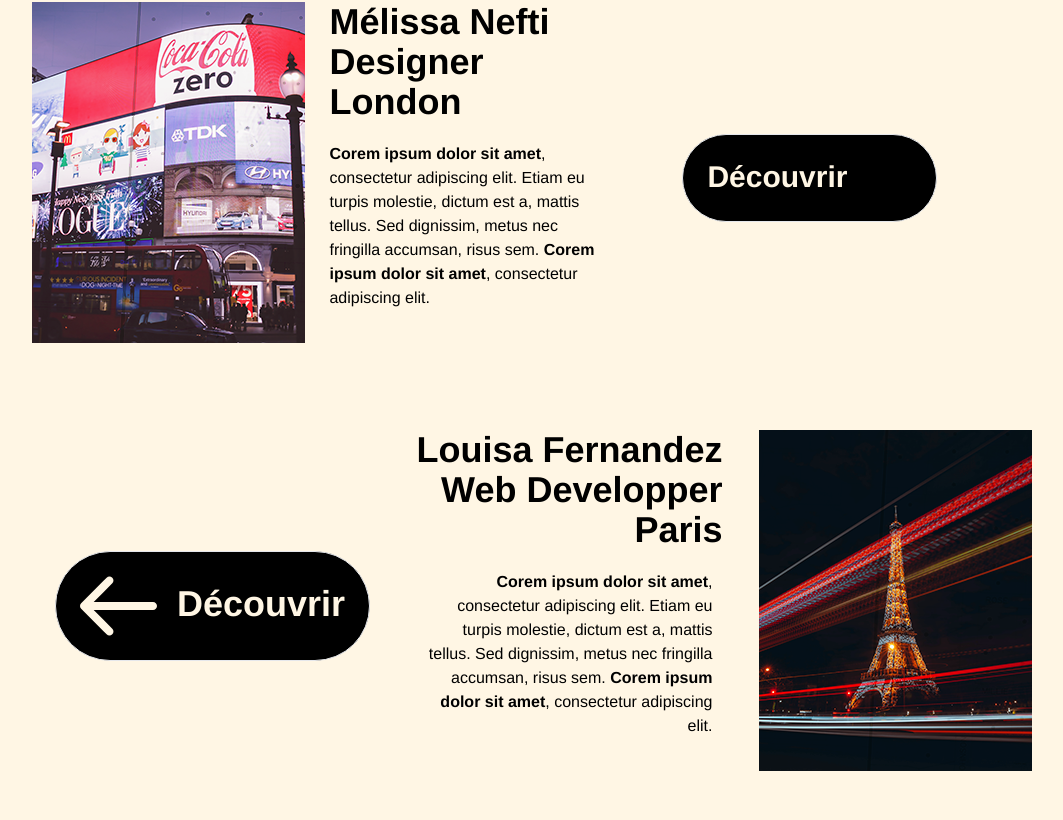
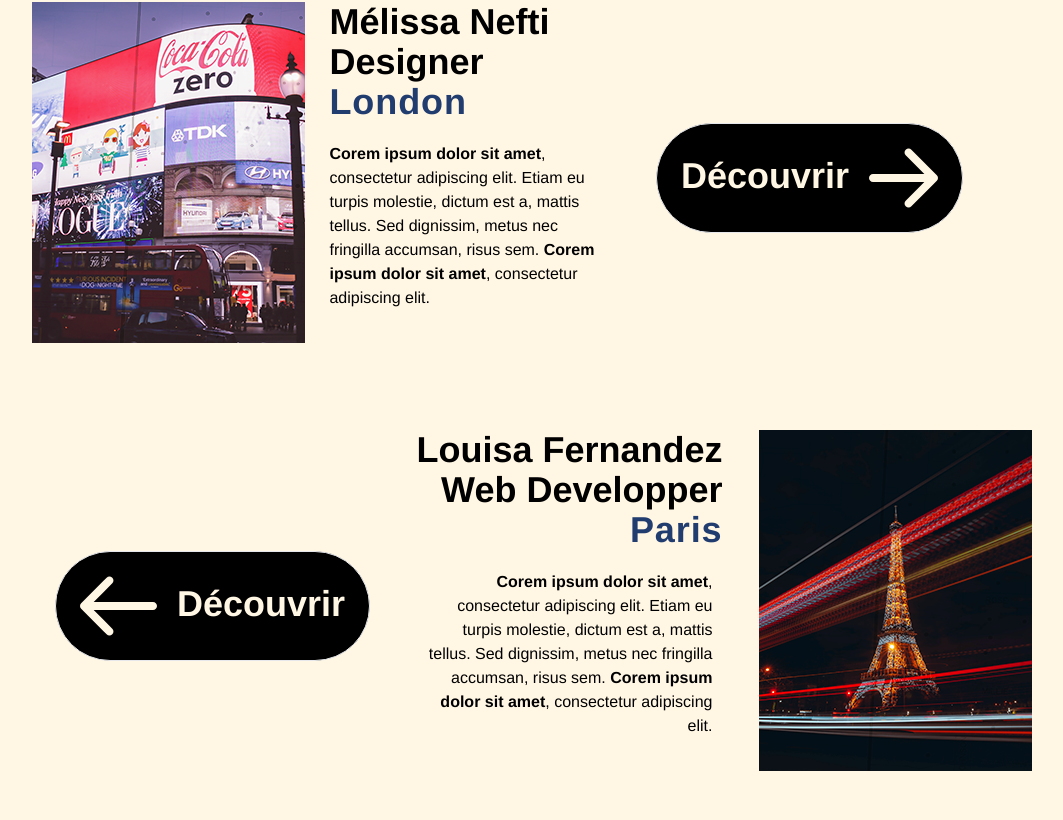
Before and after one commit to franzhopp/v3q, a React (Vite) app: page / in a window 1280 px wide. Shown: the part 4500-5320 px from the top of the page, without its empty margins (114-1177 px from the left). Built offline with nearby package versions, Linux system fonts and the light colour scheme; a web font is replaced by a local one.

Commit message:
[ADD] animate city team

```diff
--- a/src/Components/Section/section-team.jsx
+++ b/src/Components/Section/section-team.jsx
@@ -1,8 +1,20 @@
 import { NavLink } from "react-router-dom";
 import ImageLondon from "../../assets/london.png";
 import ImageParis from "../../assets/paris.png";
+import { useSpring, animated } from "react-spring";
 
 const SectionTeam = () => {
+  const props = useSpring({
+    from: { color: "#C22E2E" },
+    to: async (next) => {
+      while (true) {
+        await next({ color: "#0C3E78" });
+        await next({ color: "#C22E2E" });
+      }
+    },
+    config: { duration: 1000 },
+  });
+
   return (
     <>
       <div id="contact">
@@ -63,7 +75,12 @@ const SectionTeam = () => {
                     <div className="text-black text-left mb-5 ml-3">
                       <p className="text-4xl font-extrabold">Mélissa Nefti</p>
                       <p className="text-4xl font-extrabold">Designer</p>
-                      <p className="text-4xl font-extrabold">London</p>
+                      <animated.h1
+                        style={props}
+                        className="text-4xl font-extrabold tracking-wide"
+                      >
+                        London
+                      </animated.h1>
                     </div>
 
                     <div className="w-72">
@@ -88,42 +105,27 @@ const SectionTeam = () => {
                       to="/"
                       className="p-6 inline-flex gap-2 border rounded-full bg-black text-FFF6E4"
                     >
-                      <span className="text-3xl mr-3 font-semibold">
+                      <span className="text-4xl mt-2 mr-3 font-semibold">
                         Découvrir{" "}
                       </span>
 
                       <svg
-                        className="hidden sm:block"
-                        width="44"
-                        height="38"
-                        viewBox="0 0 44 38"
+                        width="69"
+                        height="60"
+                        viewBox="0 0 69 60"
                         fill="none"
                         xmlns="http://www.w3.org/2000/svg"
                       >
                         <path
-                          d="M3 16.5C1.61929 16.5 0.5 17.6193 0.5 19C0.5 20.3807 1.61929 21.5 3 21.5L3 16.5ZM42.7678 20.7678C43.7441 19.7915 43.7441 18.2085 42.7678 17.2322L26.8579 1.32233C25.8816 0.346021 24.2986 0.346021 23.3223 1.32233C22.346 2.29864 22.346 3.88155 23.3223 4.85787L37.4645 19L23.3223 33.1421C22.346 34.1184 22.346 35.7014 23.3223 36.6777C24.2986 37.654 25.8816 37.654 26.8579 36.6777L42.7678 20.7678ZM3 21.5L41 21.5L41 16.5L3 16.5L3 21.5Z"
-                          fill="black"
-                        />
-                      </svg>
-
-                      <svg
-                        className="sm:hidden"
-                        width="44"
-                        height="38"
-                        viewBox="0 0 44 38"
-                        fill="none"
-                        xmlns="http://www.w3.org/2000/svg"
-                      >
-                        <path
-                          d="M3 16.5C1.61929 16.5 0.5 17.6193 0.5 19C0.5 20.3807 1.61929 21.5 3 21.5L3 16.5ZM42.7678 20.7678C43.7441 19.7915 43.7441 18.2085 42.7678 17.2322L26.8579 1.32233C25.8816 0.346021 24.2986 0.346021 23.3223 1.32233C22.346 2.29864 22.346 3.88155 23.3223 4.85787L37.4645 19L23.3223 33.1421C22.346 34.1184 22.346 35.7014 23.3223 36.6777C24.2986 37.654 25.8816 37.654 26.8579 36.6777L42.7678 20.7678ZM3 21.5L41 21.5L41 16.5L3 16.5L3 21.5Z"
-                          fill="black"
+                          d="M4 26C1.79086 26 -1.93129e-07 27.7909 0 30C1.93129e-07 32.2091 1.79086 34 4 34L4 26ZM67.8284 32.8284C69.3905 31.2663 69.3905 28.7337 67.8284 27.1716L42.3726 1.71573C40.8105 0.153628 38.2778 0.153628 36.7157 1.71573C35.1536 3.27782 35.1536 5.81048 36.7157 7.37258L59.3431 30L36.7157 52.6274C35.1536 54.1895 35.1536 56.7222 36.7157 58.2843C38.2778 59.8464 40.8105 59.8464 42.3726 58.2843L67.8284 32.8284ZM4 34L65 34L65 26L4 26L4 34Z"
+                          fill="#FFF6E4"
                         />
                       </svg>
                     </NavLink>
                   </div>
                 </div>
 
-                <div className="flex flex-col justify-center mb-32">
+                <div className="flex flex-col justify-center mb-10">
                   <div className="flex space-x-3 flex-col-reverse sm:flex-row">
                     {/* Button */}
                     <div className="flex justify-center items-center h-24 w-96 mt-0 sm:mt-32">
@@ -157,11 +159,16 @@ const SectionTeam = () => {
                         <p className="text-4xl font-extrabold">
                           Web Developper
                         </p>
-                        <p className="text-4xl font-extrabold">Paris</p>
+                        <animated.h1
+                          style={props}
+                          className="text-4xl font-extrabold tracking-wide"
+                        >
+                          Paris
+                        </animated.h1>
                       </div>
 
                       <div className="w-96 sm:w-80">
-                        <p className="text-black text-right text-base mr-6 mb-10">
+                        <p className="text-black text-right text-base mb-10 mr-6">
                           <span className="font-extrabold">
                             Corem ipsum dolor sit amet
                           </span>
--- a/src/Components/UI/Button/title-contact.jsx
+++ b/src/Components/UI/Button/title-contact.jsx
@@ -5,7 +5,7 @@ const Title = () => {
         className="pt-20 text-FFF6E4 sm:ml-44 sm:text-left text-center font-extrabold text-4xl sm:text-8xl lg:text-8xl"
         data-aos="fade-left"
       >
-        <p className="mt-4 text-4xl sm:text-3xl md:text-4xl lg:text-5xl xl:text-6xl">
+        <p className="mt-4  text-4xl sm:text-3xl md:text-4xl lg:text-5xl xl:text-6xl">
           Contactez-nous
         </p>
       </div>
--- a/src/main.jsx
+++ b/src/main.jsx
@@ -4,6 +4,7 @@ import App from './App.jsx';
 import './index.css';
 import 'aos/dist/aos.css';
 import AOS from 'aos';
+
 
 // lib
 AOS.init();
```
